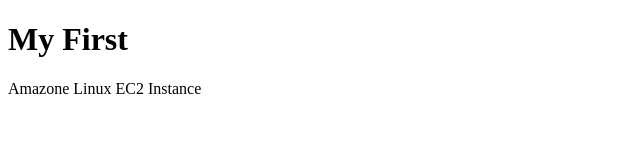
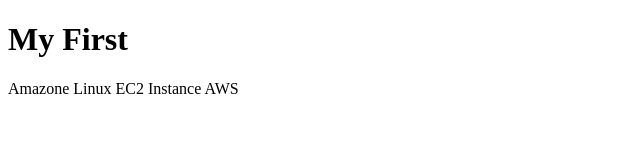
Before and after one commit to sdmaurya/test-user, a plain HTML site: page index.html in a window 1280 px wide. Shown: the full height of the page, 0-640 px from the left. Drawn offline with Linux system fonts and the light colour scheme.

Commit message:
Update index.html

```diff
--- a/index.html
+++ b/index.html
@@ -6,7 +6,7 @@
 <body>
 
 <h1>My First  </h1>
-<p>Amazone Linux EC2 Instance</p>
+<p>Amazone Linux EC2 Instance AWS</p>
 
 </body>
 </html>
```
